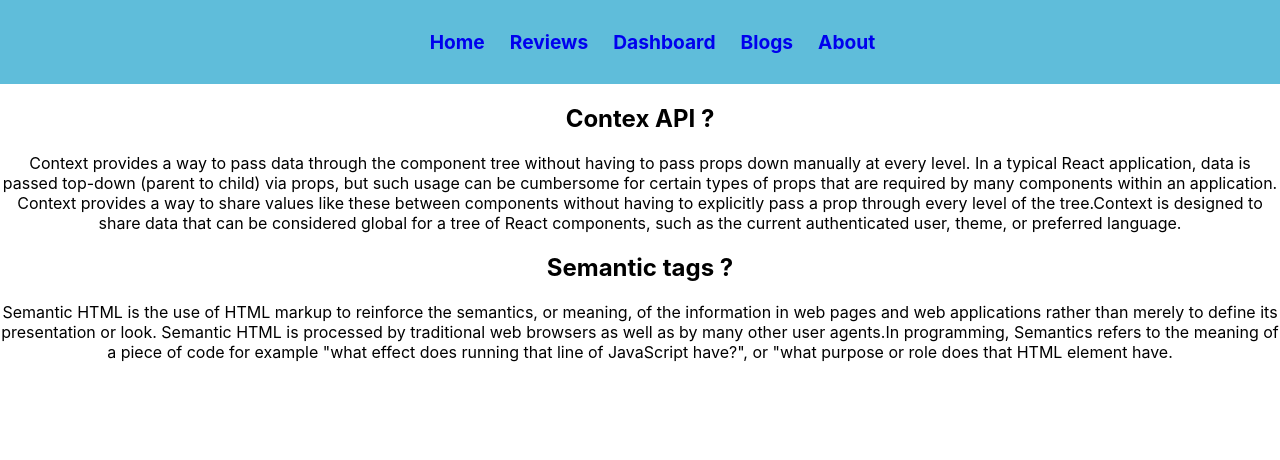
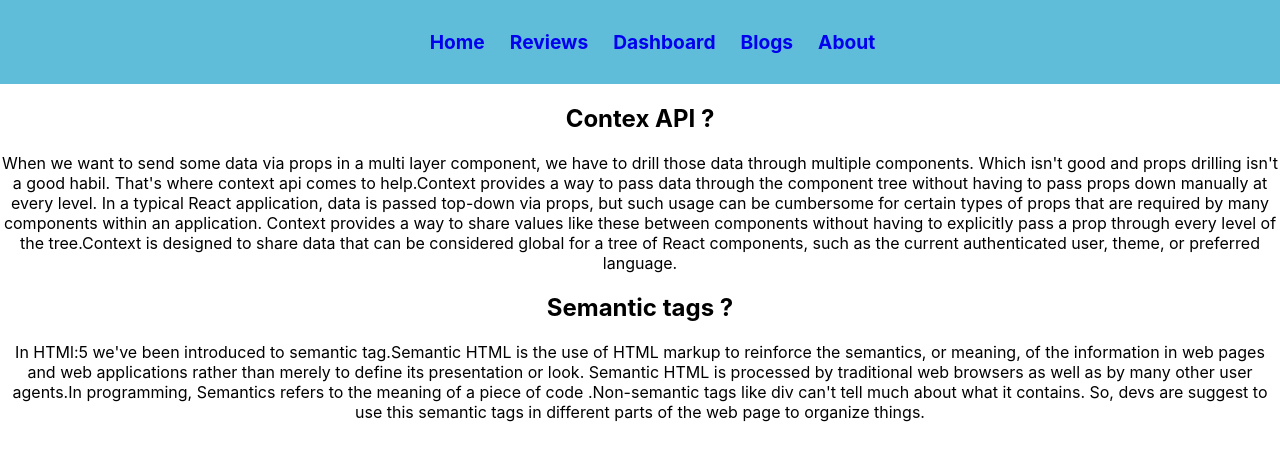
Before and after one commit to Shahariarshadhin/Moto-Mania, a React (Create React App) app: page /blogs in a window 1280 px wide. Shown: the top 460 px of the page. Built offline with nearby package versions, Linux system fonts and the light colour scheme.

Commit message:
overview all the activities and done with it

```diff
--- a/src/components/Blogs/Blogs.js
+++ b/src/components/Blogs/Blogs.js
@@ -4,10 +4,10 @@ const Blogs = () => {
     return (
         <div>
             <h2>Contex API ?</h2>
-            <p>Context provides a way to pass data through the component tree without having to pass props down manually at every level. In a typical React application, data is passed top-down (parent to child) via props, but such usage can be cumbersome for certain types of props that are required by many components within an application. Context provides a way to share values like these between components without having to explicitly pass a prop through every level of the tree.Context is designed to share data that can be considered global for a tree of React components, such as the current authenticated user, theme, or preferred language.</p>
+            <p>When we want to send some data via props in a multi layer component, we have to drill those data through multiple components. Which isn't good and props drilling isn't a good habil. That's where context api comes to help.Context provides a way to pass data through the component tree without having to pass props down manually at every level. In a typical React application, data is passed top-down  via props, but such usage can be cumbersome for certain types of props that are required by many components within an application. Context provides a way to share values like these between components without having to explicitly pass a prop through every level of the tree.Context is designed to share data that can be considered global for a tree of React components, such as the current authenticated user, theme, or preferred language.</p>
 
             <h2>Semantic tags ?</h2>
-            <p>Semantic HTML is the use of HTML markup to reinforce the semantics, or meaning, of the information in web pages and web applications rather than merely to define its presentation or look. Semantic HTML is processed by traditional web browsers as well as by many other user agents.In programming, Semantics refers to the meaning of a piece of code for example "what effect does running that line of JavaScript have?", or "what purpose or role does that HTML element have.</p>
+            <p>In HTMl:5 we've been introduced to semantic tag.Semantic HTML is the use of HTML markup to reinforce the semantics, or meaning, of the information in web pages and web applications rather than merely to define its presentation or look. Semantic HTML is processed by traditional web browsers as well as by many other user agents.In programming, Semantics refers to the meaning of a piece of code .Non-semantic tags like div can't tell much about what it contains. So, devs are suggest to use this semantic tags in different parts of the web page to organize things.</p>
         </div>
     );
 };
```
Also changed, not shown: 1 other file (tests, documents, lock files or other folders).
